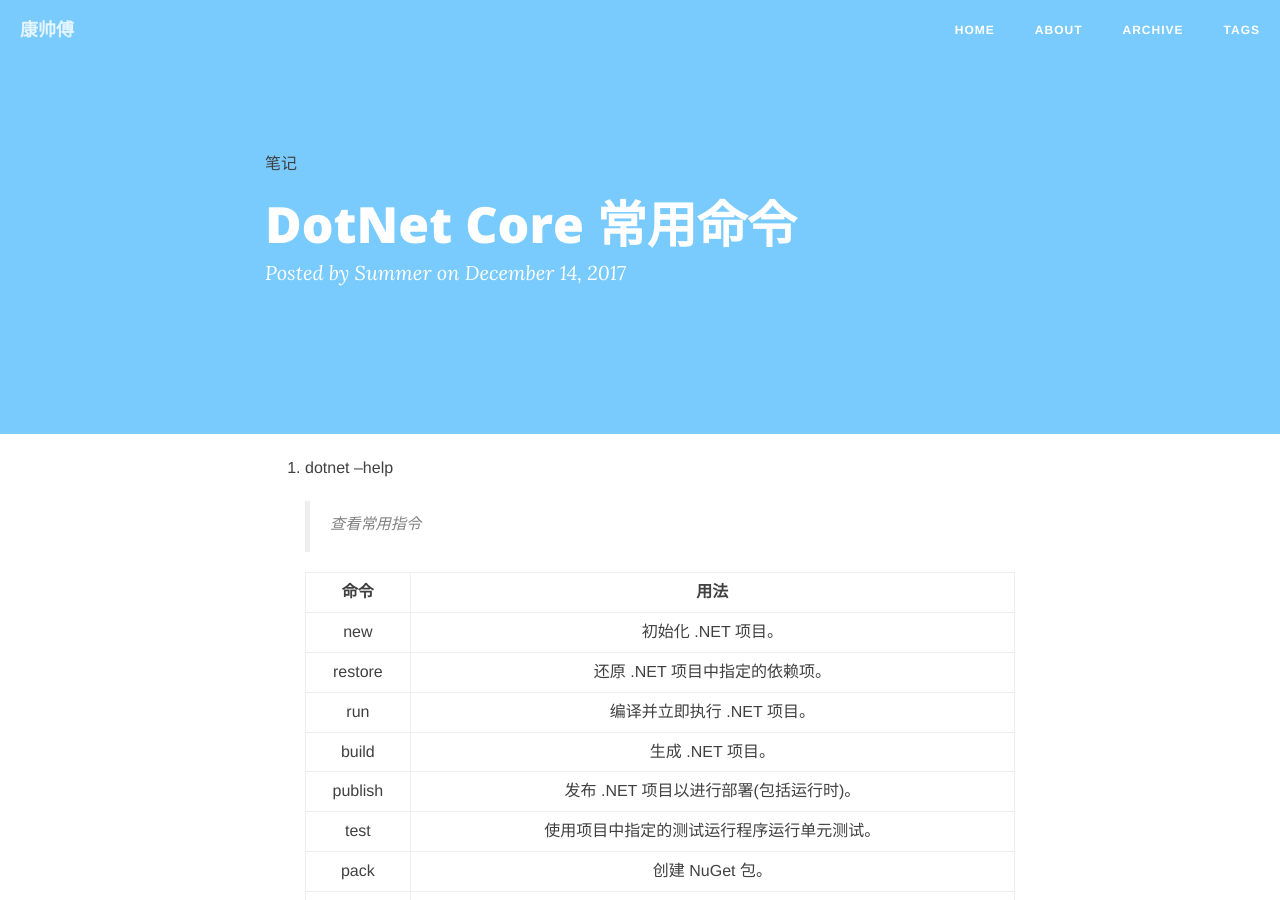
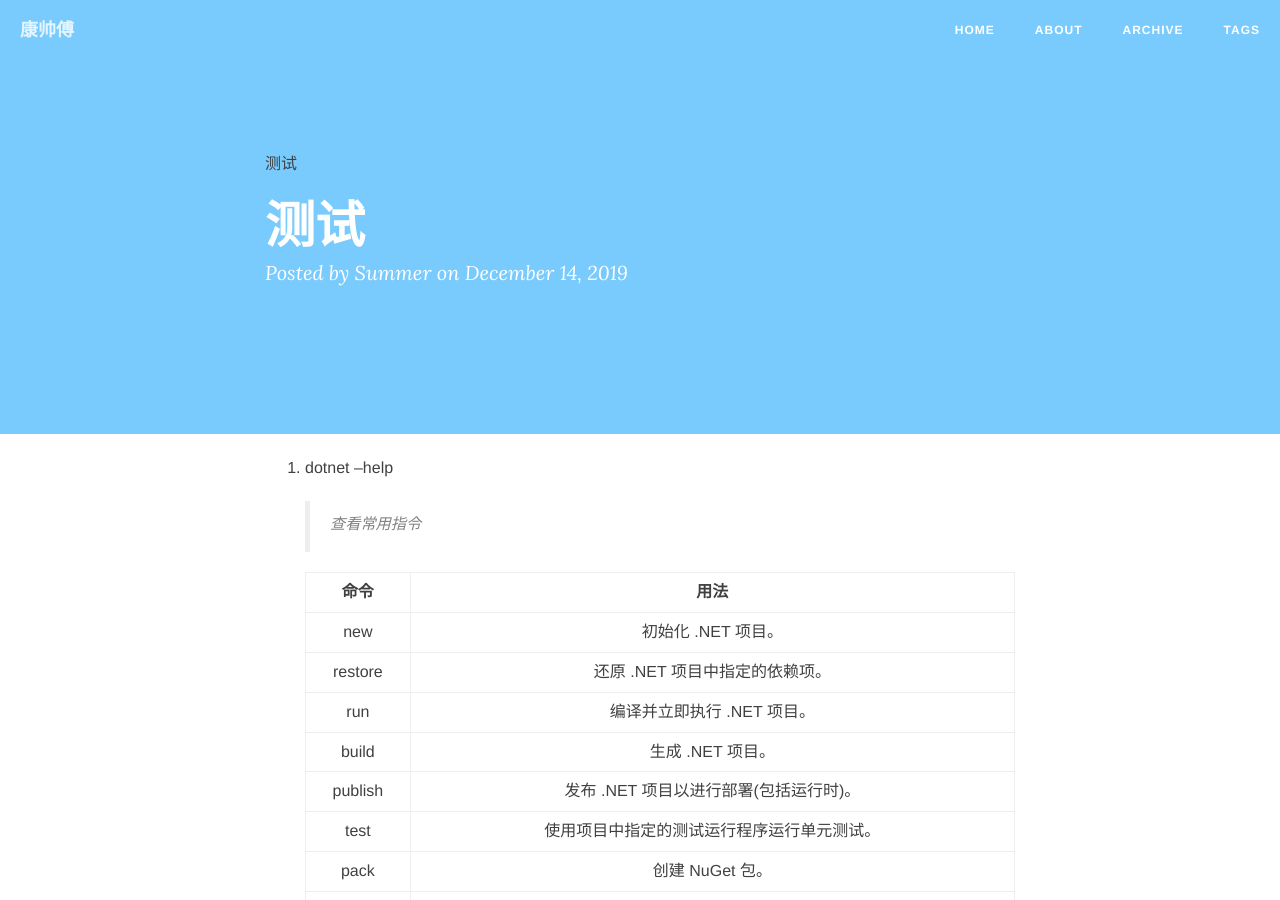
Before and after one commit to SummerTK/SummerTK.github.io, a Jekyll site: the page built from _posts/2017-12-14-测试.md, in a window 1280 px wide and 900 px high. Built offline with Jekyll 4.4.1, drawn with Linux system fonts in a browser that asks for light colours; nearby versions of some CDN libraries; comment, search, counter and statistics services are not loaded.

Commit message:
Update 2017-12-14-测试.md

```diff
--- a/_posts/2017-12-14-测试.md
+++ b/_posts/2017-12-14-测试.md
@@ -1,9 +1,9 @@
 ---
 layout: post
-title: DotNet Core 常用命令
-date: 2017-12-14
+title: 测试
+date: 2019-12-14
 categories: blog
-tags: [笔记]
+tags: [测试]
 ---
 1. dotnet --help
 
```
